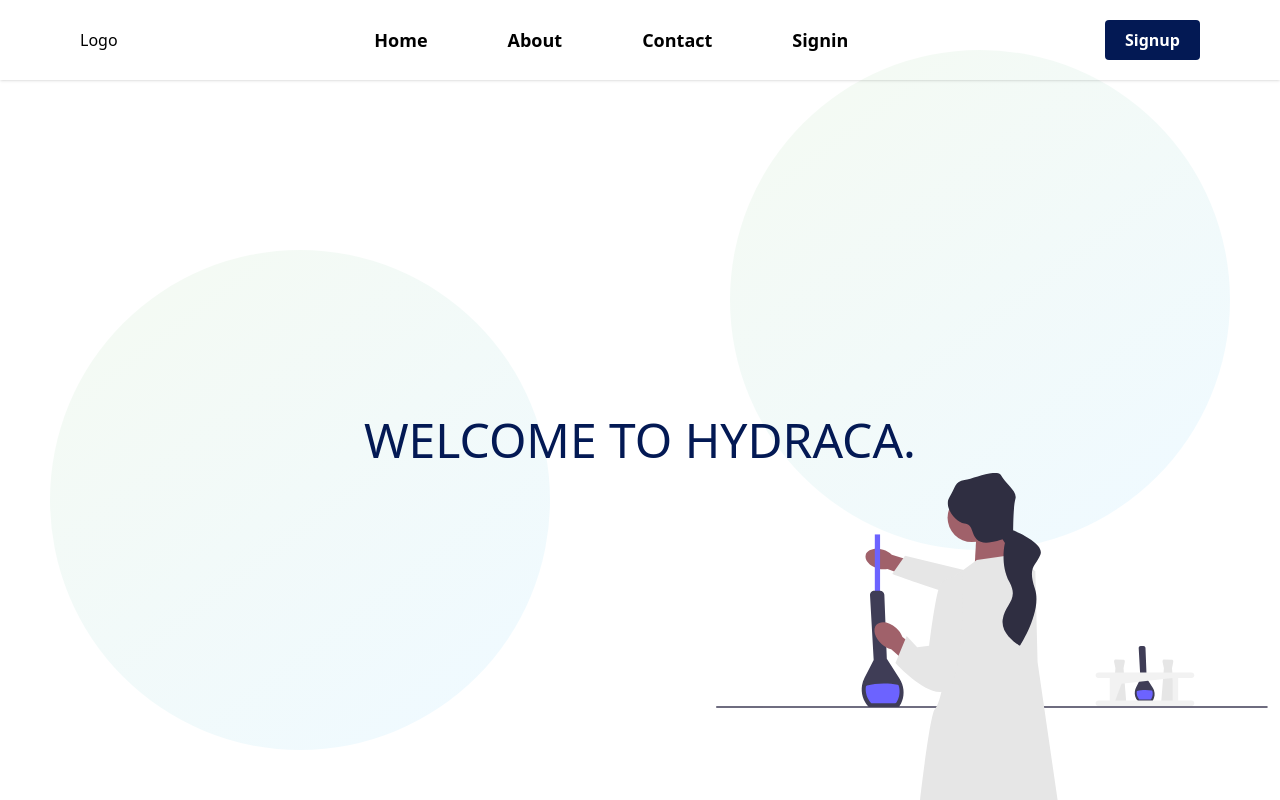
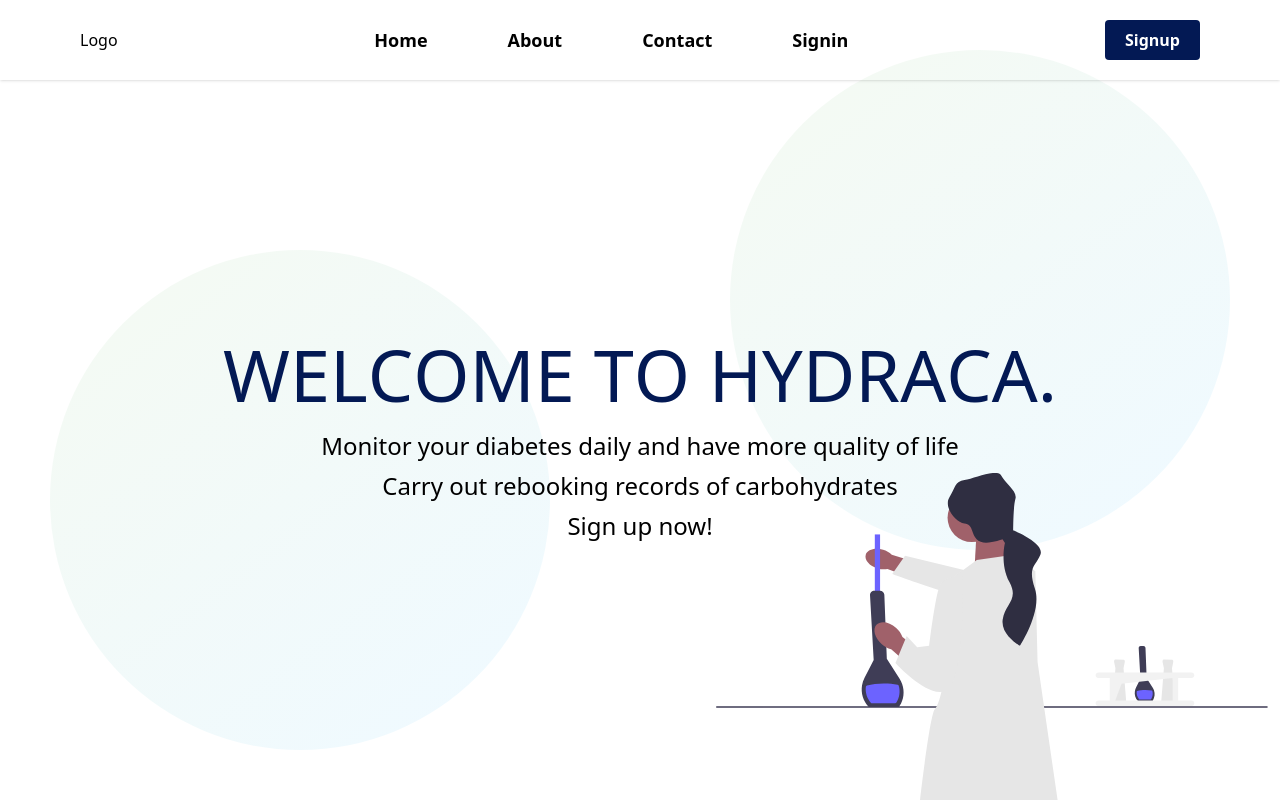
Before and after one commit to gabrielbastianelle1/hydraca-nextjs, a Next.js app: page / in a window 1280 px wide. Built offline with nearby package versions, Linux system fonts and the light colour scheme; no server answers.

Commit message:
animation home

```diff
--- a/components/home/Welcome.jsx
+++ b/components/home/Welcome.jsx
@@ -1,15 +1,42 @@
-import { useRef, useLayoutEffect } from 'react'
+import { useRef, useEffect } from 'react'
+import gsap from 'gsap'
+import SplitType from 'split-type'
 
 export default function Welcome() {
     const h1 = useRef(null)
+
+    useEffect(() => {
+        new SplitType(h1.current)
+        gsap.to('.char', {
+            delay: 2.5,
+            y: 0,
+            stagger: 0.05
+        })
+
+        gsap.to('.p-gsap', {
+            delay: 0.5,
+            opacity: 1,
+            stagger: 1
+        })
+    })
+
     return (
         <main>
             <h1
                 ref={h1}
-                className="uppercase text-3xl lg:text-5xl text-colorButton"
+                className="uppercase text-4xl md:text-5xl lg:text-7xl text-colorButton overflow-hidden mb-5 text-center"
             >
                 welcome to hydraca.
             </h1>
+            <div className="space-y-2">
+                <p className="text-center p-gsap lg:text-2xl">
+                    Monitor your diabetes daily and have more quality of life
+                </p>
+                <p className="text-center p-gsap lg:text-2xl">
+                    Carry out rebooking records of carbohydrates
+                </p>
+                <p className="text-center p-gsap lg:text-2xl">Sign up now!</p>
+            </div>
         </main>
     )
 }
--- a/package.json
+++ b/package.json
@@ -15,6 +15,7 @@
         "@svgr/webpack": "^6.5.1",
         "bcryptjs": "^2.4.3",
         "dotenv": "^16.0.3",
+        "gsap": "^3.11.3",
         "jsonwebtoken": "^8.5.1",
         "lint-staged": "^13.0.3",
         "mongoose": "^6.7.2",
@@ -22,6 +23,7 @@
         "prettier": "^2.7.1",
         "react": "18.2.0",
         "react-dom": "18.2.0",
+        "split-type": "^0.3.3",
         "validator": "^13.7.0"
     },
     "devDependencies": {
--- a/styles/globals.css
+++ b/styles/globals.css
@@ -36,4 +36,15 @@
         background: linear-gradient(142.77deg, #c8e6c9 15.84%, #b3e5fc 85.86%);
         opacity: 0.2;
     }
+
+    .char{
+        transform: translateY(200px);
+        transition: all 0.5s;
+    }
+
+    .p-gsap{
+        transition: all 0.5s;
+        opacity: 0;
+    }
+
 }
```
Also changed, not shown: 1 other file (tests, documents, lock files or other folders).
